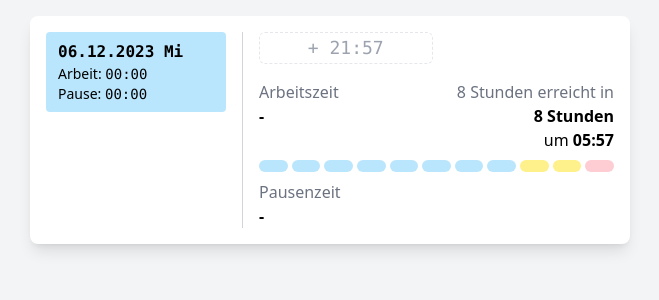
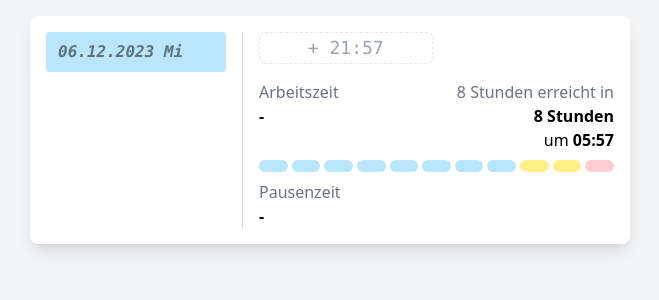
Before and after one commit to alinnert/timetracker, a Vue app: page / in a window 1280 px wide. Shown: the top 300 px of the page, without its empty margins (310-969 px from the left). Built offline with nearby package versions, Linux system fonts and the light colour scheme.

Commit message:
Visualize if there are no timestamps today

```diff
--- a/src/components/DaysListItem.vue
+++ b/src/components/DaysListItem.vue
@@ -31,10 +31,14 @@ const breakTime = computed(() => {
     }"
     @click="timesStore.setSelectedDay(day)"
   >
-    <div class="font-mono font-bold flex-grow">
+    <div
+      class="font-mono font-bold flex-grow"
+      :class="{ 'opacity-50 italic': dayInfo.timestampsCount === 0 }"
+    >
       {{ format(day, 'dd.MM.yyyy EEEEEE', { locale: de }) }}
     </div>
 
+    <template v-if="dayInfo.timestampsCount > 0">
       <div class="text-sm">
         <div>
           Arbeit: <span class="font-mono">{{ workTime }}</span>
@@ -43,5 +47,6 @@ const breakTime = computed(() => {
           Pause: <span class="font-mono">{{ breakTime }}</span>
         </div>
       </div>
+    </template>
   </div>
 </template>
--- a/src/stores/times.ts
+++ b/src/stores/times.ts
@@ -5,6 +5,8 @@ import { sumTimestamps, type SumTimestampsResult } from '@/lib/sys/times'
 import { add, intervalToDuration, isSameDay, isToday } from 'date-fns'
 import { defineStore } from 'pinia'
 import { computed, ref, watchEffect } from 'vue'
+
+export type DayInfo = SumTimestampsResult & { timestampsCount: number }
 
 const timestampsStorageKey = 'timetracker:timestamps'
 const storedTimestamps = (
@@ -136,12 +138,15 @@ export const useTimesStore = defineStore('times', () => {
       timestamps.value = []
     },
 
-    getDayInfo(day: Date): SumTimestampsResult {
-      const filteredTimestamps = timestamps.value.filter(time => isSameDay(time, day))
+    getDayInfo(day: Date): DayInfo {
+      const filteredTimestamps = timestamps.value.filter((time) => isSameDay(time, day))
+      const timestampsCount = filteredTimestamps.length
+
       if (isToday(day)) {
         filteredTimestamps.push(currentTime.value)
       }
-      return sumTimestamps(filteredTimestamps)
-    }
+
+      return { ...sumTimestamps(filteredTimestamps), timestampsCount }
+    },
   }
 })
```
Lines whose indentation alone changed are shown as unchanged.
